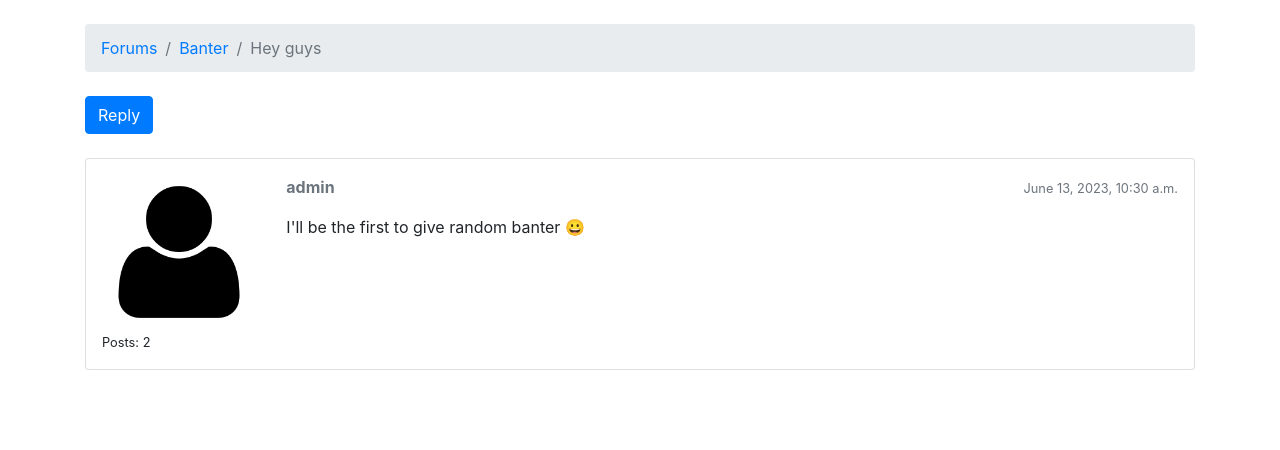
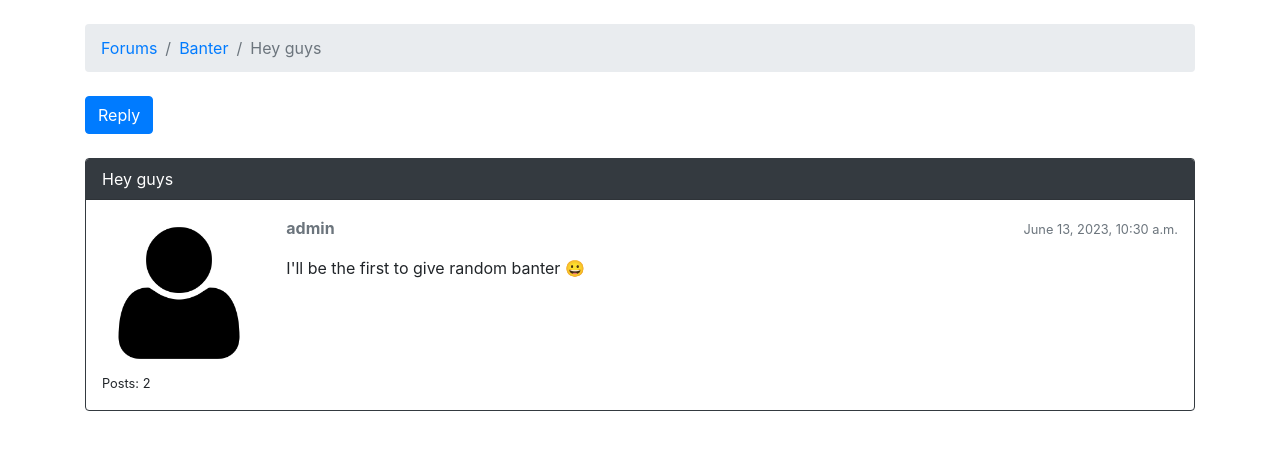
Before and after one commit to am-derrick/mydjangoapp, a Django app: page /forum/1/topics/1/ in a window 1280 px wide. Shown: the part 74-524 px from the top of the page. Run offline with Django 4.2, Linux system fonts and the light colour scheme; data comes from the database, SQL or seed files in the repository; some libraries are stand-ins or nearby versions; some web fonts are replaced.

Commit message:
opener post edited

```diff
--- a/templates/topic_posts.html
+++ b/templates/topic_posts.html
@@ -17,7 +17,12 @@
     </div>
 
     {% for post in topic.posts.all %}
-    <div class="card mb-2">
+    <div class="card mb-2 {% if forloop.first %}border-dark{% endif %}">
+        {% if forloop.first %}
+            <div class="card-header text-white bg-dark py-2 px-3">
+                {{ topic.subject}}
+            </div>
+        {% endif %}
         <div class="card-body p-3">
             <div class="row">
                 <div class="col-2">
```
